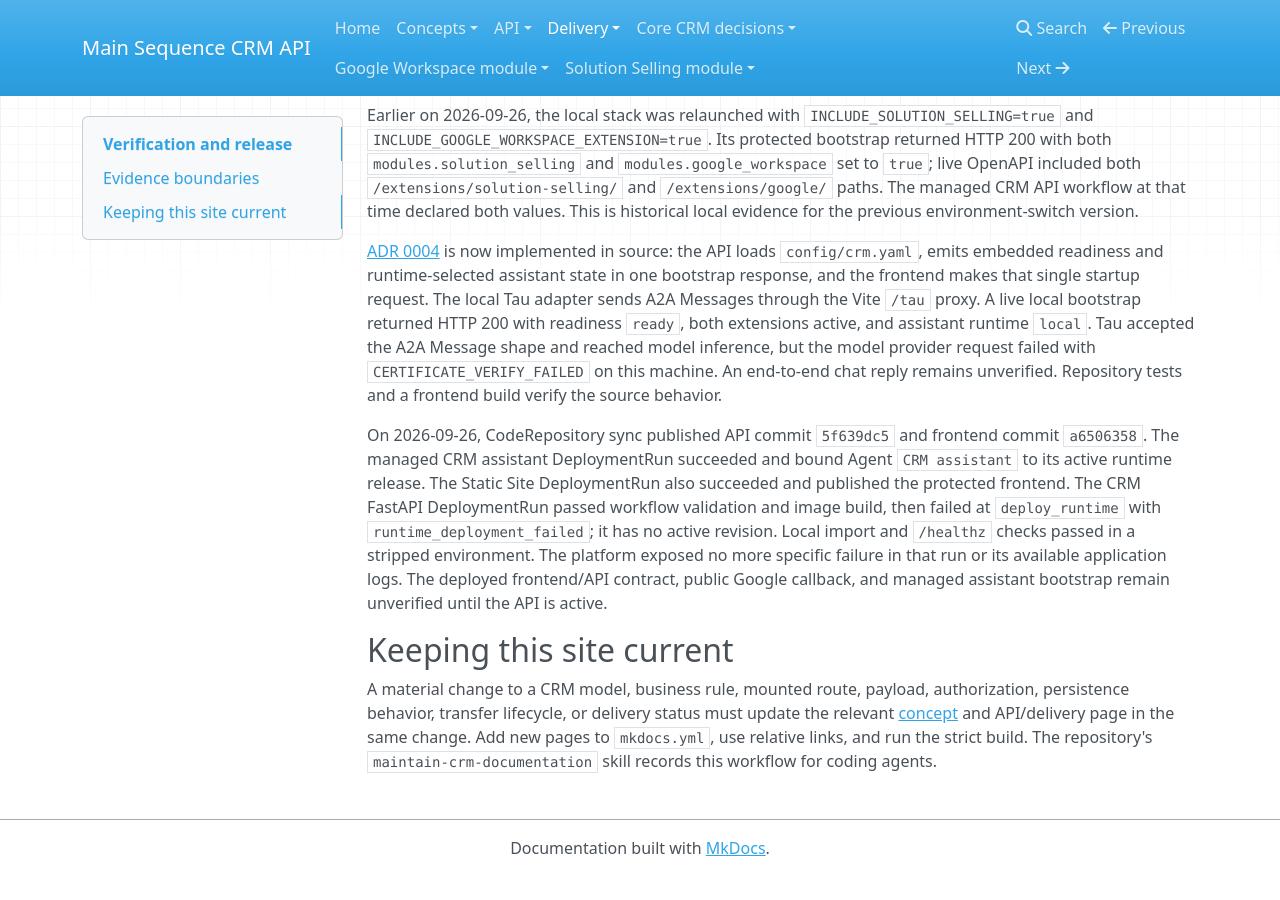
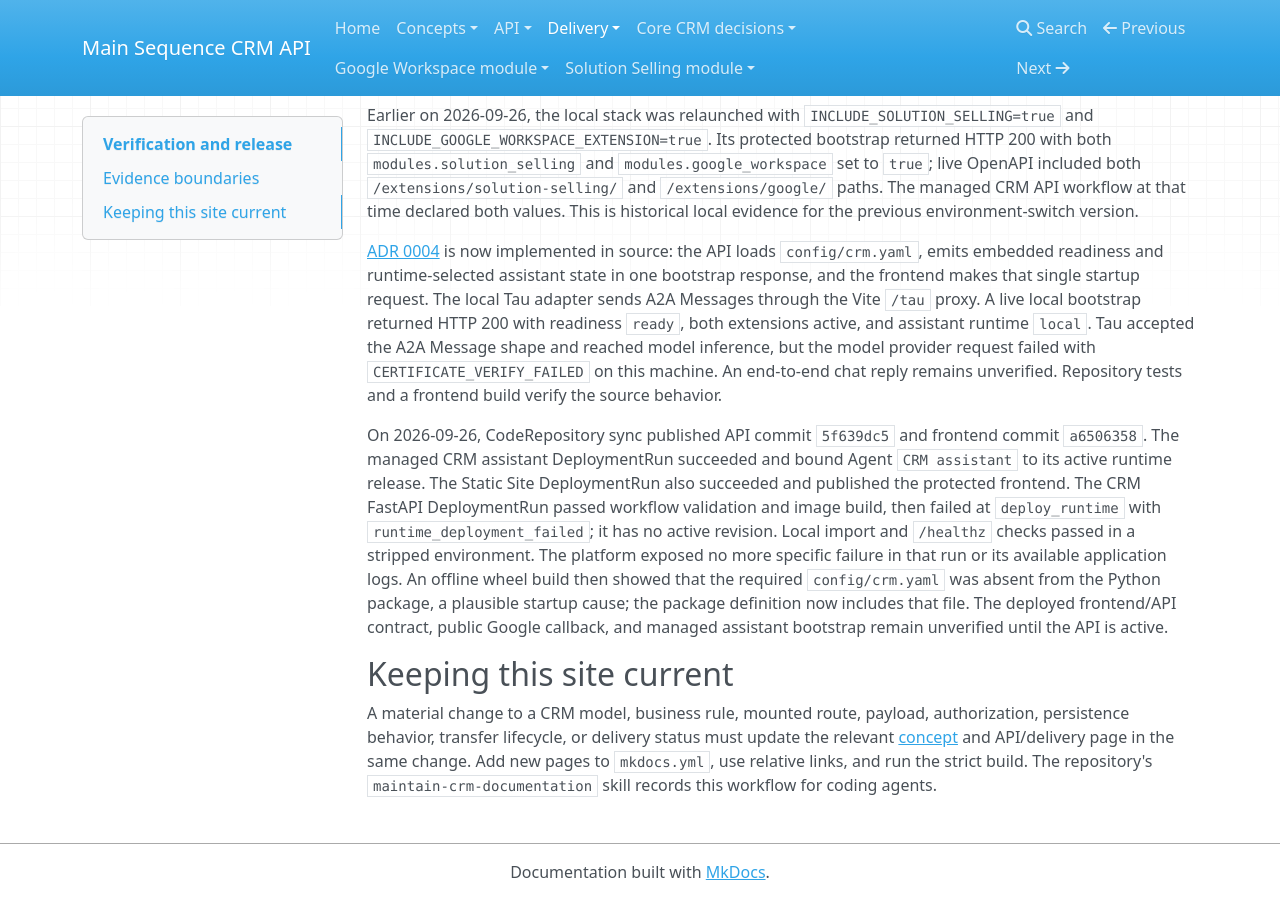
Before and after one commit to mainsequence-projects/MainSequenceCRMAPI, an MkDocs documentation site: the page built from docs/delivery/verification.md, in a window 1280 px wide and 900 px high, scrolled down 2671 px. Built offline with MkDocs 1.6.1, drawn with Linux system fonts in a browser that asks for light colours; nearby versions of some CDN libraries; before the commit the page ends 3547 px from its top, so only the background shows below that.

Commit message:
Bundle persisted CRM config in API release

```diff
--- /dev/null
+++ b/config/__init__.py
@@ -0,0 +1 @@
+"""Persisted CRM deployment configuration bundled with the API release."""
--- a/docs/delivery/verification.md
+++ b/docs/delivery/verification.md
@@ -166,8 +166,11 @@ FastAPI DeploymentRun passed workflow validation and image build, then failed
 at `deploy_runtime` with `runtime_deployment_failed`; it has no active revision.
 Local import and `/healthz` checks passed in a stripped environment. The
 platform exposed no more specific failure in that run or its available
-application logs. The deployed frontend/API contract, public Google callback,
-and managed assistant bootstrap remain unverified until the API is active.
+application logs. An offline wheel build then showed that the required
+`config/crm.yaml` was absent from the Python package, a plausible startup
+cause; the package definition now includes that file. The deployed
+frontend/API contract, public Google callback, and managed assistant
+bootstrap remain unverified until the API is active.
 
 ## Keeping this site current
 
```
Also changed, not shown: pyproject.toml (+5 -2 lines), 2 other files.
